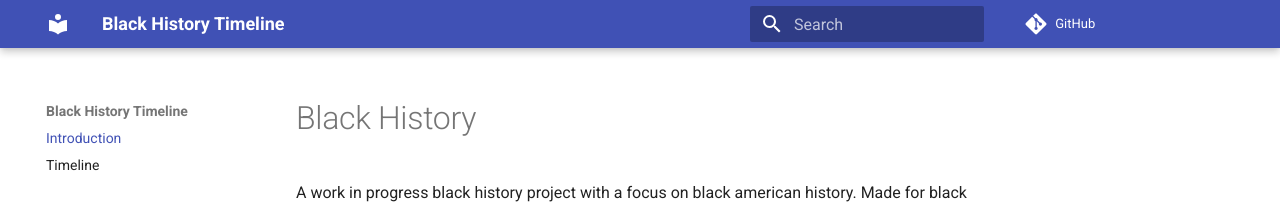
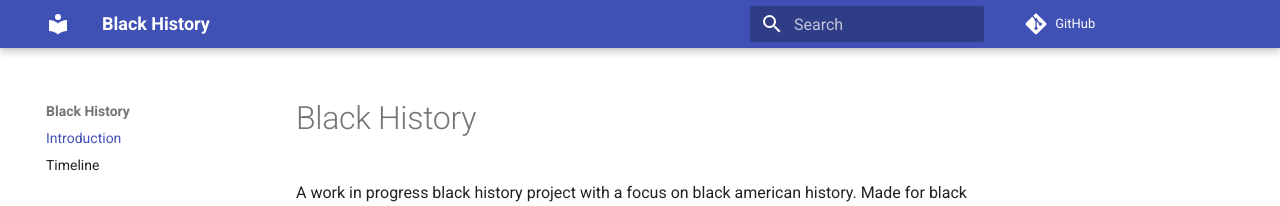
Before and after one commit to Chukobyte/black-history, an MkDocs documentation site: the page built from docs/index.md, in a window 1280 px wide. Shown: the top 206 px of the page. Built offline with MkDocs 1.6.1 and Material for MkDocs 9.7.7, drawn with Linux system fonts in a browser that asks for light colours; comment, search, counter and statistics services are not loaded; some of the changed lines change nothing that is shown.

Commit message:
Updating site name, repo url, and site description.

```diff
--- a/mkdocs.yml
+++ b/mkdocs.yml
@@ -1,7 +1,7 @@
-site_name: Black History Timeline
-repo_url: https://github.com/Chukobyte/black-history-timeline
+site_name: Black History
+repo_url: https://github.com/Chukobyte/black-history
 edit_uri: ""
-site_description: A timeline of black history
+site_description: A work in progress black history project with a focus on black american history.  Made for black history month.
 site_author: Chukobyte
 copyright: 'Copyright &copy; 2025 Chukobyte'
 
```
